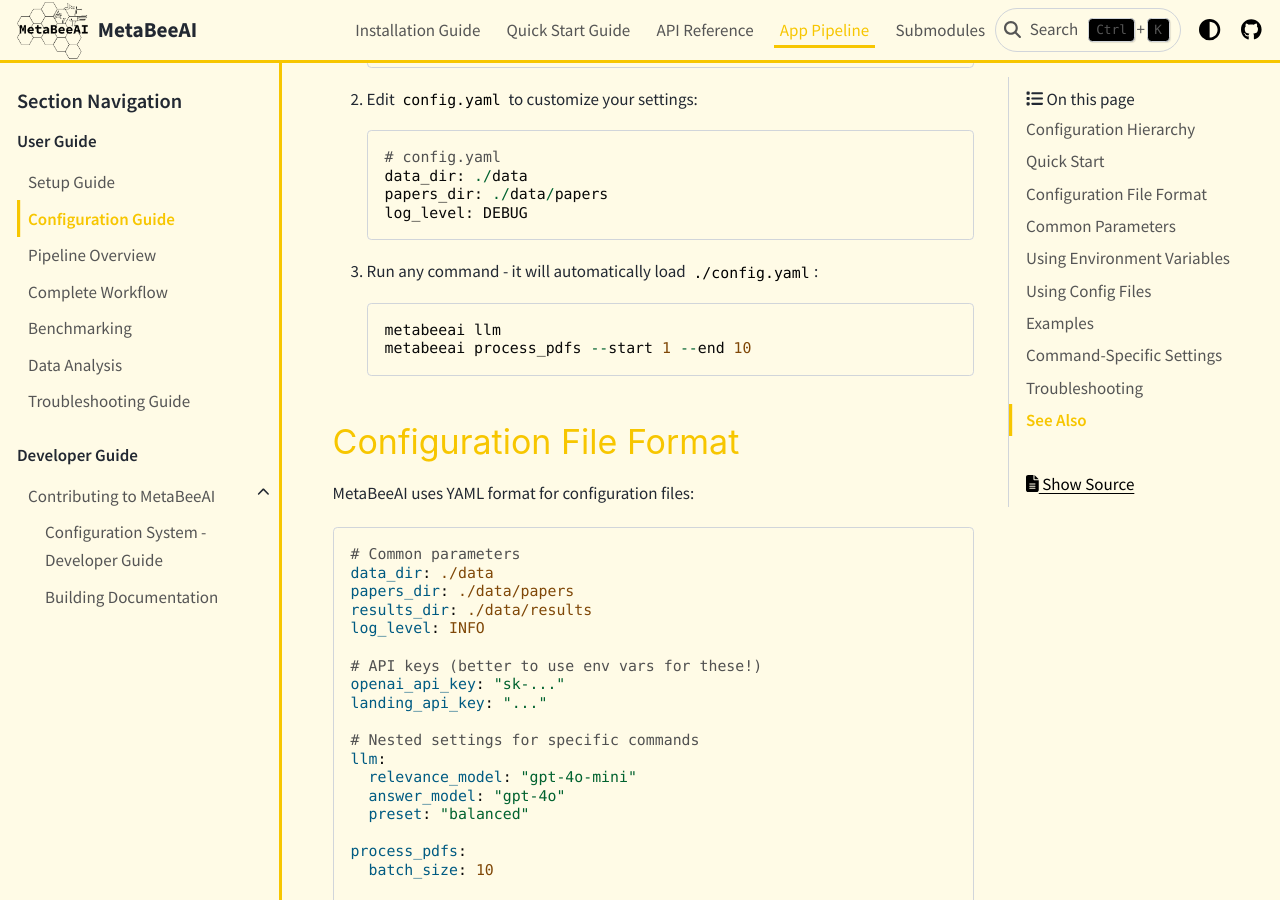
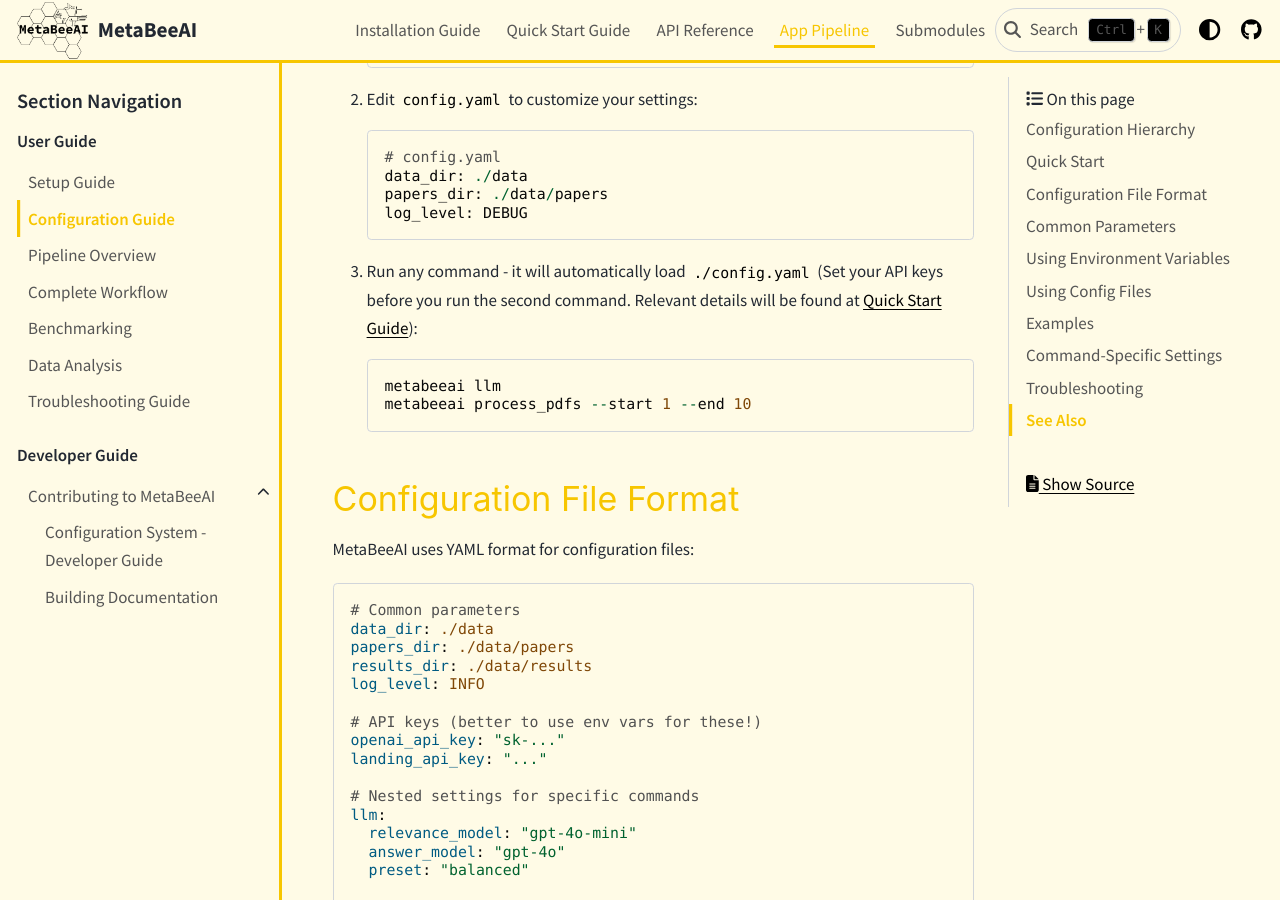
Before and after one commit to MetaBeeAI/MetaBeeAI, a Sphinx documentation site: the page built from docs/guide/configuration.rst, in a window 1280 px wide and 900 px high, scrolled down 895 px. Built offline with Sphinx 7.4.7 and the PyData theme 0.15.4, drawn with Linux system fonts in a browser that asks for light colours.

Commit message:
Update configuration.rst
Integrated discussions on Issue #46

```diff
--- a/docs/guide/configuration.rst
+++ b/docs/guide/configuration.rst
@@ -31,7 +31,7 @@ Quick Start
     papers_dir: ./data/papers
     log_level: DEBUG
 
-3. Run any command - it will automatically load ``./config.yaml``::
+3. Run any command - it will automatically load ``./config.yaml`` (Set your API keys before you run the second command. Relevant details will be found at :doc:`../quickstart`)::
 
     metabeeai llm
     metabeeai process_pdfs --start 1 --end 10
```
